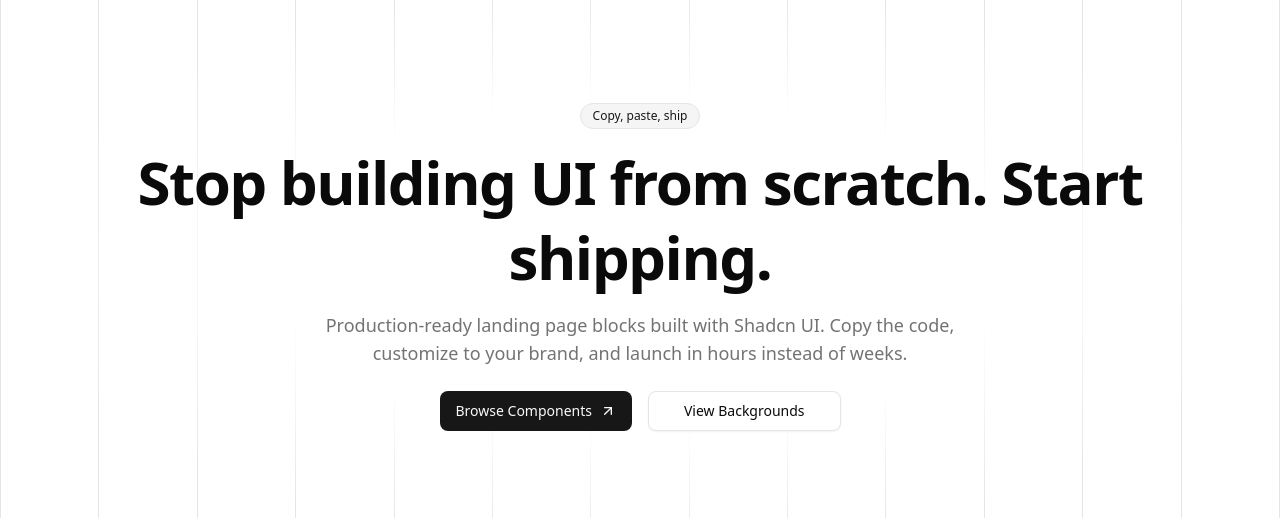
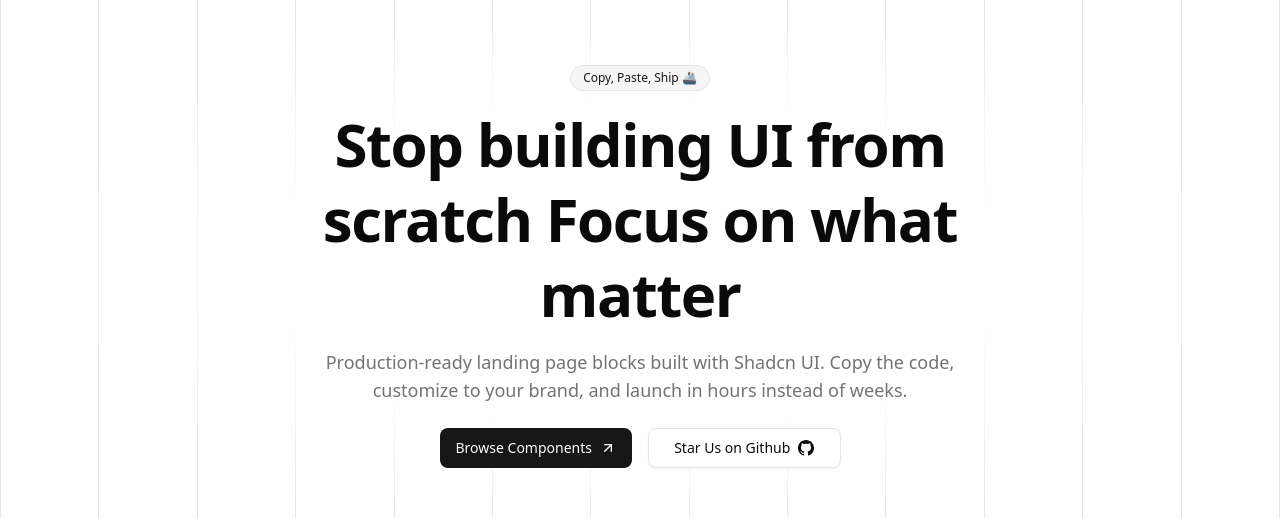
Before and after one commit to arnaudvolp/shadcnship, a Next.js app: page / in a window 1280 px wide. Shown: the part 135-653 px from the top of the page. Built offline with nearby package versions, Linux system fonts and the light colour scheme.

Commit message:
style: improve landing page

```diff
--- a/src/components/landing/landing.tsx
+++ b/src/components/landing/landing.tsx
@@ -3,10 +3,11 @@
 import { Hero04 } from "@/registry/blocks/hero-04/hero";
 import { Faq01 } from "@/registry/blocks/faq-01/faq";
 import { motion } from "framer-motion";
-import { ArrowUpRight, Github, LayoutTemplate } from "lucide-react";
+import { ArrowUpRight, Github, LayoutTemplate, Star } from "lucide-react";
 import { BentoLanding } from "@/components/landing/bento-landing";
 import { Separator } from "@/components/ui/separator";
 import { Cta04 } from "@/registry/blocks/cta-04/cta";
+import { GithubIcon } from "@/registry/blocks/social-icons/icons";
 
 const fadeInUp = {
   initial: { opacity: 0, y: 30 },
@@ -25,9 +26,9 @@ export const Landing = () => {
       >
         <Hero04
           badge={{
-            text: "Copy, paste, ship",
+            text: "Copy, Paste, Ship 🚢",
           }}
-          heading="Stop building UI from scratch. Start shipping."
+          heading="Stop building UI from scratch Focus on what matter"
           description="Production-ready landing page blocks built with Shadcn UI. Copy the code, customize to your brand, and launch in hours instead of weeks."
           buttons={{
             primary: {
@@ -35,7 +36,12 @@ export const Landing = () => {
               url: "/blocks",
               icon: <ArrowUpRight className="size-4" />,
             },
-            secondary: { text: "View Backgrounds", url: "/background" },
+            secondary: {
+              text: "Star Us on Github",
+              url: "https://github.com/arnaudvolp/shadcn-ui-blocks",
+              icon: <GithubIcon />,
+              openInNewPage: true,
+            },
           }}
           className="-mt-16"
         />
--- a/src/registry/blocks/hero-04/hero.tsx
+++ b/src/registry/blocks/hero-04/hero.tsx
@@ -13,8 +13,18 @@ interface Hero04Props {
   heading?: string;
   description?: string;
   buttons?: {
-    primary?: { text: string; url: string; icon?: React.ReactNode };
-    secondary?: { text: string; url: string; icon?: React.ReactNode };
+    primary?: {
+      text: string;
+      url: string;
+      icon?: React.ReactNode;
+      openInNewPage?: boolean;
+    };
+    secondary?: {
+      text: string;
+      url: string;
+      icon?: React.ReactNode;
+      openInNewPage?: boolean;
+    };
   };
   className?: string;
 }
@@ -31,7 +41,11 @@ const Hero04 = ({
   heading = "Shadcn UI Blocks, Copy & Customize",
   description = "Pre-built landing page components for React. Just copy the code and focus on what matters — your product.",
   buttons = {
-    primary: { text: "Browse Components", url: "#", icon: <ArrowUpRight className="size-4" /> },
+    primary: {
+      text: "Browse Components",
+      url: "#",
+      icon: <ArrowUpRight className="size-4" />,
+    },
     secondary: { text: "View Docs", url: "#" },
   },
   className,
@@ -40,7 +54,7 @@ const Hero04 = ({
     <section
       className={cn(
         "relative flex w-full min-h-screen items-center overflow-hidden py-12 md:py-24",
-        className
+        className,
       )}
     >
       <Background04 lineCount={14} />
@@ -52,18 +66,23 @@ const Hero04 = ({
             variant="secondary"
             className="py-1 px-3 border border-border gap-2"
           >
-             {badge.avatars && badge.avatars.length > 0 &&( <div className="flex -space-x-2">
-              {badge.avatars?.map((avatar, i) => (
-                <Avatar key={`avatar-${i}`} className="size-5 border-2 border-background">
-                  <AvatarImage src={avatar} />
-                  <AvatarFallback>U</AvatarFallback>
-                </Avatar>
-              ))}
-            </div>)}
+            {badge.avatars && badge.avatars.length > 0 && (
+              <div className="flex -space-x-2">
+                {badge.avatars?.map((avatar, i) => (
+                  <Avatar
+                    key={`avatar-${i}`}
+                    className="size-5 border-2 border-background"
+                  >
+                    <AvatarImage src={avatar} />
+                    <AvatarFallback>U</AvatarFallback>
+                  </Avatar>
+                ))}
+              </div>
+            )}
             <span>{badge.text}</span>
           </Badge>
         )}
-        <h1 className="mt-4 text-4xl md:text-5xl lg:text-6xl font-semibold leading-tight tracking-tight">
+        <h1 className="mt-4 text-4xl md:text-5xl lg:text-6xl font-semibold leading-tight tracking-tight max-w-3xl mx-auto">
           {heading}
         </h1>
         <p className="mt-4 mx-auto max-w-2xl text-lg text-muted-foreground">
@@ -72,7 +91,10 @@ const Hero04 = ({
         <div className="mt-6 mx-auto grid grid-cols-1 md:grid-cols-2 gap-4 max-w-sm md:max-w-none md:w-fit">
           {buttons?.primary && (
             <Button size="lg" className="w-full md:w-auto" asChild>
-              <a href={buttons.primary.url}>
+              <a
+                href={buttons.primary.url}
+                target={buttons.primary.openInNewPage ? "_blank" : ""}
+              >
                 {buttons.primary.text} {buttons.primary.icon}
               </a>
             </Button>
@@ -84,7 +106,10 @@ const Hero04 = ({
               className="w-full md:w-auto"
               asChild
             >
-              <a href={buttons.secondary.url}>
+              <a
+                href={buttons.secondary.url}
+                target={buttons.secondary.openInNewPage ? "_blank" : ""}
+              >
                 {buttons.secondary.text} {buttons.secondary.icon}
               </a>
             </Button>
```
